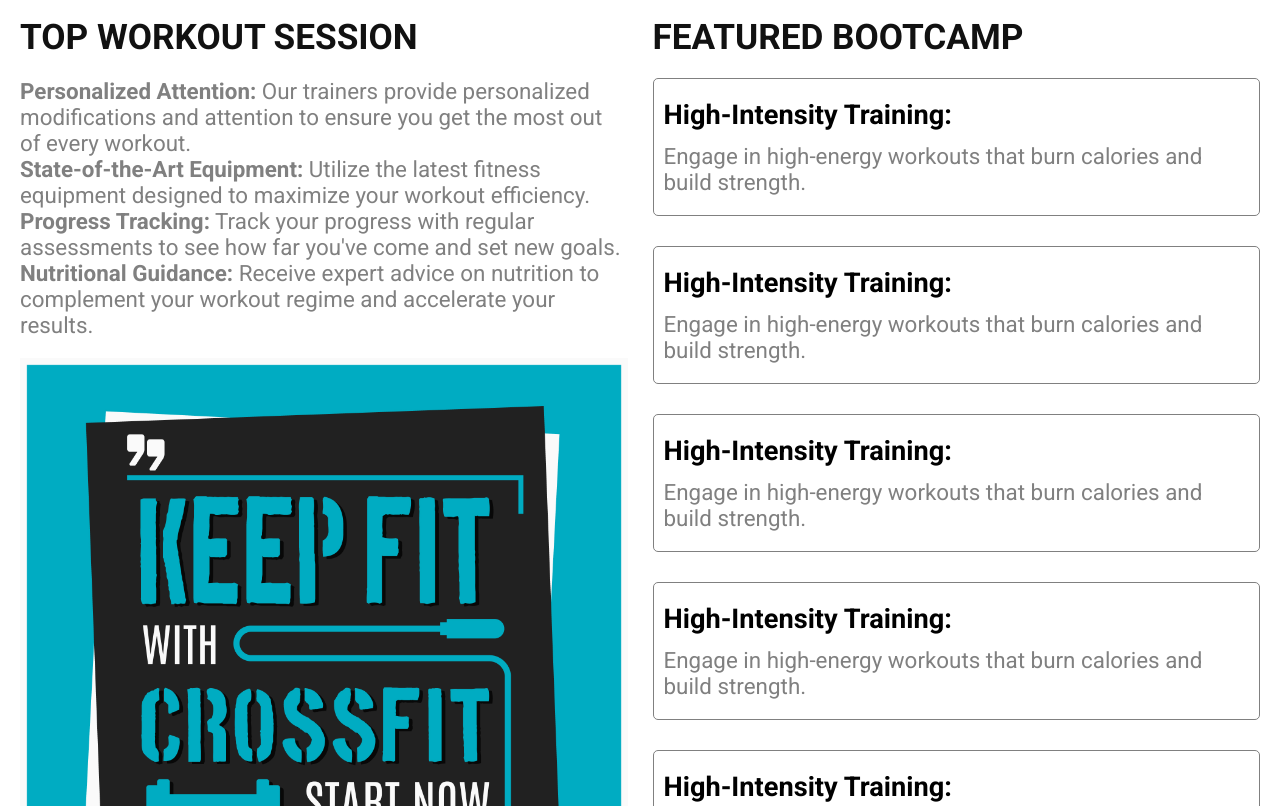
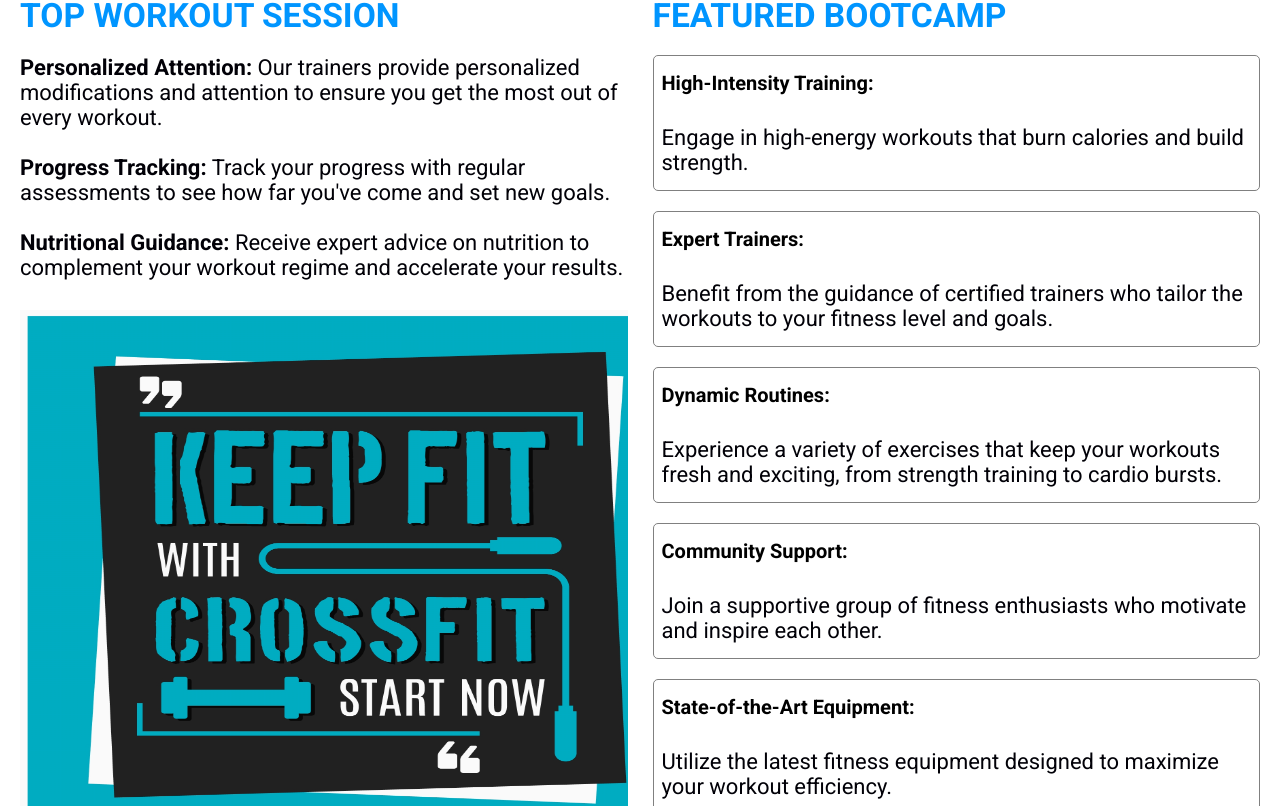
Before and after one commit to vaidehi077/GYM-WEBSITE, a React (Vite) app in the folder frontend/: page / in a window 1280 px wide. Shown: the part 834-1640 px from the top of the page. Built offline with nearby package versions, Linux system fonts and the light colour scheme.

Commit message:
Workout Session file is updated

```diff
--- a/frontend/src/App.css
+++ b/frontend/src/App.css
@@ -137,6 +137,7 @@
   margin: 0 auto;
   padding: 100px 0 50px 0;
   gap: 75px;
+  margin-top: -20px;
 }
 .workout_session .wrapper {
   flex: 1;
@@ -145,31 +146,32 @@
   gap: 20px;
 }
 .workout_session .wrapper h1 {
-  font-size: 2.2rem;
-  color: #111;
+  font-size: 2.1rem;
+  color: #0095ff;
 }
 .workout_session .wrapper p {
-  font-size: 1.4rem;
-  color: gray;
+  font-size: 22px;
+  color: rgb(1, 0, 7);
 }
 .workout_session .wrapper .bootcamps {
-  font-size: 1.7rem;
+  font-size: 20px;
+  display: flex;
+  flex-direction: column;
+  gap: 20px;
+}
+.workout_session .wrapper .bootcamps div {
+  border: 1px solid gray;
+  border-radius: 5px;
+  padding: 15px 8px;
+  transition: 0.3s;
   display: flex;
   flex-direction: column;
   gap: 30px;
 }
-.workout_session .wrapper .bootcamps div {
-  border: 1px solid gray;
-  border-radius: 5px;
-  padding: 20px 10px;
+.workout_session .wrapper .bootcamps div:hover {
+  background: gray;
   transition: 0.3s;
-  display: flex;
-  flex-direction: column;
-  gap: 12px;
-}
-.workout_session .wrapper .bootcamps div:hover {
-  background: #111;
-  transition: 0.3s;
+  box-shadow: 5px 0px 5px rgb(234, 231, 231);
 }
 .workout_session .wrapper .bootcamps div:hover h4 {
   color: #0095ff;
@@ -181,7 +183,8 @@
 }
 .WorkoutSessionImg{
    height: 500px;
-   width: 500px;
+   width: 680px;
+   margin-top: -15px;
 }
 @media (max-width: 1520px) {
   .workout_session {
--- a/frontend/src/components/WorkoutSessions.jsx
+++ b/frontend/src/components/WorkoutSessions.jsx
@@ -4,14 +4,13 @@
   return (
    <section className='workout_session'>
      <div className="wrapper">
-        <h1>TOP WORKOUT SESSION</h1>
+        <h1 className='WorkOut-Session-heading'>TOP WORKOUT SESSION</h1>
         <p><ul>
-         <li> <b>Personalized Attention:</b> Our trainers provide personalized modifications and attention to ensure you get the most out of every workout.</li>
-         <li><b>State-of-the-Art Equipment: </b>Utilize the latest fitness equipment designed to maximize your workout efficiency.</li>
-         <li><b>Progress Tracking:</b> Track your progress with regular assessments to see how far you've come and set new goals.</li>
-         <li><b>Nutritional Guidance:</b> Receive expert advice on nutrition to complement your workout regime and accelerate your results.</li>
+         <li> <b>Personalized Attention:</b> Our trainers provide personalized modifications and attention to ensure you get the most out of every workout.</li><br />
+         <li><b>Progress Tracking:</b> Track your progress with regular assessments to see how far you've come and set new goals.</li><br />
+         <li><b>Nutritional Guidance:</b> Receive expert advice on nutrition to complement your workout regime and accelerate your results.</li><br />
         </ul></p>
-        <img src="/img5.jpg" alt="workout" className='WorkoutSessio'/>
+        <img src="/img5.jpg" alt="workout" className='WorkoutSessionImg'/>
      </div>
      <div className="wrapper">
         <h1>FEATURED BOOTCAMP</h1>
@@ -19,25 +18,18 @@
         <div> <h4>High-Intensity Training:</h4>
         <p>Engage in high-energy workouts that burn calories and build strength.</p>
         </div>
-        <div> <h4>High-Intensity Training:</h4>
-        <p>Engage in high-energy workouts that burn calories and build strength.</p>
+        <div> <h4>Expert Trainers: </h4>
+        <p>Benefit from the guidance of certified trainers who tailor the workouts to your fitness level and goals.</p>
         </div>
-        <div> <h4>High-Intensity Training:</h4>
-        <p>Engage in high-energy workouts that burn calories and build strength.</p>
+        <div> <h4>Dynamic Routines:</h4>
+        <p>Experience a variety of exercises that keep your workouts fresh and exciting, from strength training to cardio bursts.</p>
         </div>
-        <div> <h4>High-Intensity Training:</h4>
-        <p>Engage in high-energy workouts that burn calories and build strength.</p>
+        <div> <h4>Community Support: </h4>
+        <p>Join a supportive group of fitness enthusiasts who motivate and inspire each other.</p>
         </div>
-        <div> <h4>High-Intensity Training:</h4>
-        <p>Engage in high-energy workouts that burn calories and build strength.</p>
+        <div> <h4>State-of-the-Art Equipment:</h4>
+        <p>Utilize the latest fitness equipment designed to maximize your workout efficiency.</p>
         </div>
-        <div> <h4>High-Intensity Training:</h4>
-        <p>Engage in high-energy workouts that burn calories and build strength.</p>
-        </div>
-        <div> <h4>High-Intensity Training:</h4>
-        <p>Engage in high-energy workouts that burn calories and build strength.</p>
-        </div>
-
      </div>
      </div>
    </section>
```
Also changed, not shown: frontend/public/img5.jpg.
